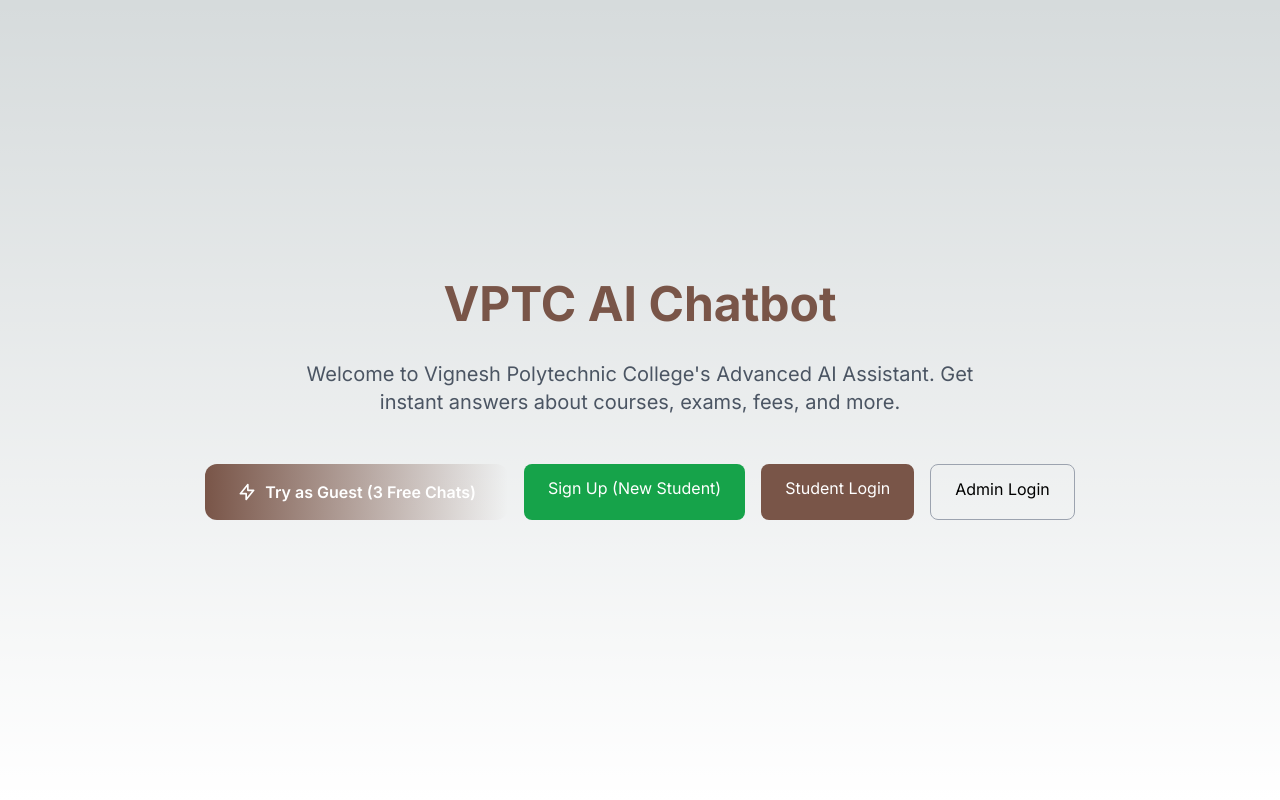
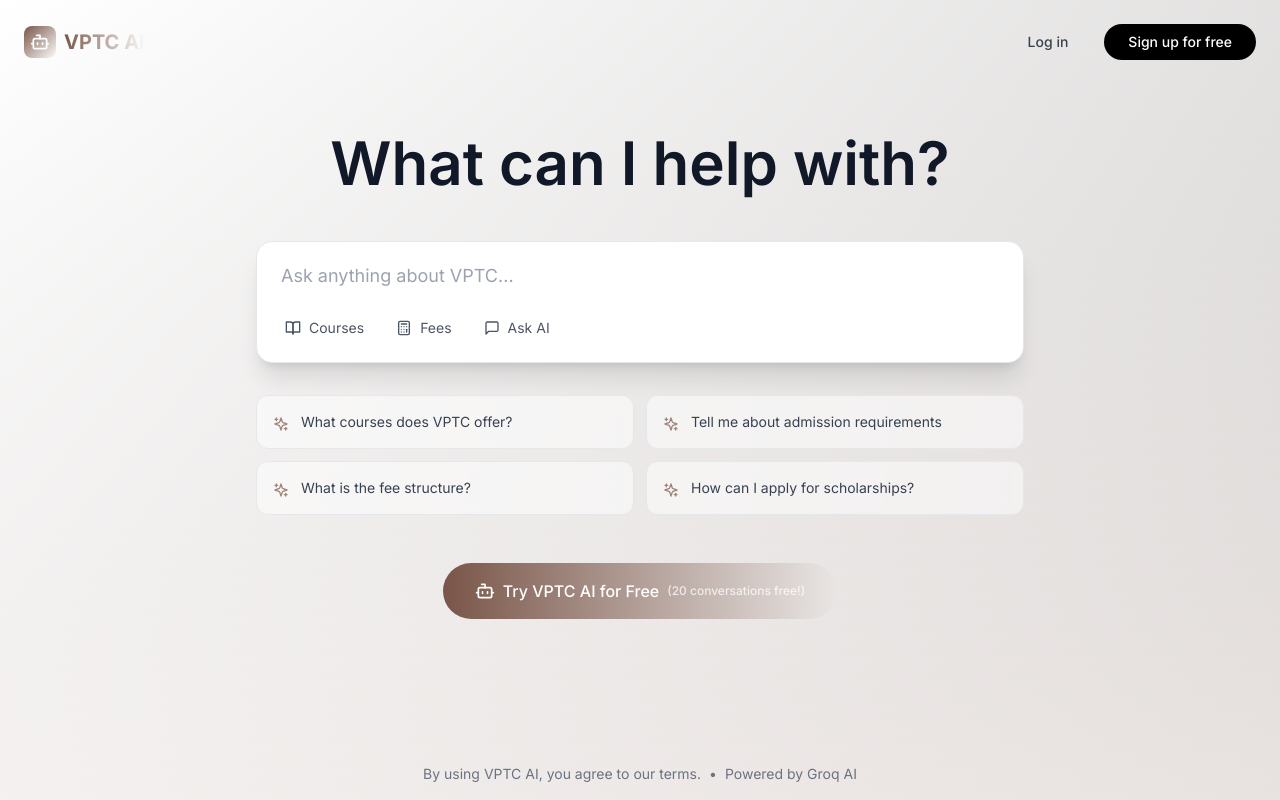
Before and after one commit to sri-vijay-git/vptc-ai-chatbot, a Next.js app in the folder frontend/: page / in a window 1280 px wide. Built offline with nearby package versions, Linux system fonts and the light colour scheme.

Commit message:
Create ChatGPT-like landing page with centered, dynamic design

```diff
--- a/frontend/app/page.tsx
+++ b/frontend/app/page.tsx
@@ -1,35 +1,132 @@
-import Link from "next/link";
+"use client";
 
-export default function Home() {
+import { useRouter } from "next/navigation";
+import { Bot, Sparkles, BookOpen, Calculator, MessageSquare } from "lucide-react";
+
+export default function HomePage() {
+    const router = useRouter();
+
+    const handleGetStarted = () => {
+        router.push("/chat");
+    };
+
+    const exampleQuestions = [
+        "What courses does VPTC offer?",
+        "Tell me about admission requirements",
+        "What is the fee structure?",
+        "How can I apply for scholarships?"
+    ];
+
     return (
-        <main className="flex min-h-screen flex-col items-center justify-center p-24 text-center">
-            <h1 className="text-5xl font-bold mb-8 text-primary">VPTC AI Chatbot</h1>
-            <p className="text-xl mb-12 max-w-2xl text-gray-600 dark:text-gray-300">
-                Welcome to Vignesh Polytechnic College's Advanced AI Assistant.
-                Get instant answers about courses, exams, fees, and more.
-            </p>
+        <div className="min-h-screen bg-gradient-to-br from-white via-secondary-light/30 to-accent/20 dark:from-gray-900 dark:via-gray-800 dark:to-gray-900 flex flex-col">
+            {/* Header */}
+            <header className="w-full p-4 md:p-6 flex justify-between items-center">
+                <div className="flex items-center gap-2">
+                    <div className="w-8 h-8 bg-gradient-to-br from-primary to-primary-dark rounded-lg flex items-center justify-center">
+                        <Bot className="w-5 h-5 text-white" />
+                    </div>
+                    <span className="text-xl font-bold bg-gradient-to-r from-primary to-primary-dark bg-clip-text text-transparent">
+                        VPTC AI
+                    </span>
+                </div>
+                <div className="flex gap-3">
+                    <button
+                        onClick={() => router.push("/login")}
+                        className="px-4 md:px-6 py-2 text-sm font-medium text-gray-700 dark:text-gray-300 hover:text-primary transition-colors"
+                    >
+                        Log in
+                    </button>
+                    <button
+                        onClick={() => router.push("/signup")}
+                        className="px-4 md:px-6 py-2 text-sm font-medium bg-black dark:bg-white text-white dark:text-black rounded-full hover:opacity-90 transition-opacity"
+                    >
+                        Sign up for free
+                    </button>
+                </div>
+            </header>
 
-            <div className="flex gap-4 flex-wrap justify-center">
-                <Link href="/chat"
-                    className="px-8 py-4 bg-gradient-to-r from-primary to-primary-dark text-white rounded-xl font-semibold hover:shadow-lg transition-all transform hover:scale-105 flex items-center gap-2">
-                    <svg className="w-5 h-5" fill="none" stroke="currentColor" viewBox="0 0 24 24">
-                        <path strokeLinecap="round" strokeLinejoin="round" strokeWidth={2} d="M13 10V3L4 14h7v7l9-11h-7z" />
-                    </svg>
-                    Try as Guest (3 Free Chats)
-                </Link>
-                <Link href="/signup"
-                    className="px-6 py-3 bg-green-600 text-white rounded-lg hover:bg-green-700 transition">
-                    Sign Up (New Student)
-                </Link>
-                <Link href="/login"
-                    className="px-6 py-3 bg-primary text-white rounded-lg hover:bg-primary-dark transition">
-                    Student Login
-                </Link>
-                <Link href="/login"
-                    className="px-6 py-3 border border-gray-400 rounded-lg hover:bg-gray-100 dark:hover:bg-gray-800 transition">
-                    Admin Login
-                </Link>
+            {/* Main Content - Centered */}
+            <div className="flex-1 flex flex-col items-center justify-center px-4 pb-20">
+                {/* Main Heading */}
+                <h1 className="text-4xl md:text-5xl lg:text-6xl font-semibold text-gray-900 dark:text-white mb-12 text-center">
+                    What can I help with?
+                </h1>
+
+                {/* Input Box */}
+                <div className="w-full max-w-3xl">
+                    <div className="relative bg-white dark:bg-gray-800 rounded-2xl shadow-xl border border-gray-200 dark:border-gray-700 overflow-hidden hover:border-gray-300 dark:hover:border-gray-600 transition-all">
+                        <input
+                            type="text"
+                            placeholder="Ask anything about VPTC..."
+                            onClick={handleGetStarted}
+                            readOnly
+                            className="w-full px-6 py-5 text-lg bg-transparent outline-none text-gray-900 dark:text-white placeholder-gray-400 cursor-pointer"
+                        />
+
+                        {/* Action Buttons */}
+                        <div className="flex items-center gap-2 px-4 pb-4">
+                            <button
+                                onClick={handleGetStarted}
+                                className="flex items-center gap-2 px-3 py-2 text-sm text-gray-600 dark:text-gray-400 hover:bg-gray-100 dark:hover:bg-gray-700 rounded-lg transition-all"
+                            >
+                                <BookOpen className="w-4 h-4" />
+                                <span className="hidden sm:inline">Courses</span>
+                            </button>
+                            <button
+                                onClick={handleGetStarted}
+                                className="flex items-center gap-2 px-3 py-2 text-sm text-gray-600 dark:text-gray-400 hover:bg-gray-100 dark:hover:bg-gray-700 rounded-lg transition-all"
+                            >
+                                <Calculator className="w-4 h-4" />
+                                <span className="hidden sm:inline">Fees</span>
+                            </button>
+                            <button
+                                onClick={handleGetStarted}
+                                className="flex items-center gap-2 px-3 py-2 text-sm text-gray-600 dark:text-gray-400 hover:bg-gray-100 dark:hover:bg-gray-700 rounded-lg transition-all"
+                            >
+                                <MessageSquare className="w-4 h-4" />
+                                <span className="hidden sm:inline">Ask AI</span>
+                            </button>
+                        </div>
+                    </div>
+
+                    {/* Example Questions */}
+                    <div className="mt-8 grid grid-cols-1 md:grid-cols-2 gap-3">
+                        {exampleQuestions.map((question, idx) => (
+                            <button
+                                key={idx}
+                                onClick={handleGetStarted}
+                                className="text-left p-4 bg-white/50 dark:bg-gray-800/50 backdrop-blur-sm border border-gray-200 dark:border-gray-700 rounded-xl hover:bg-white dark:hover:bg-gray-800 hover:border-primary/50 transition-all group"
+                            >
+                                <div className="flex items-start gap-3">
+                                    <Sparkles className="w-4 h-4 mt-1 text-primary opacity-70 group-hover:opacity-100 transition-opacity flex-shrink-0" />
+                                    <span className="text-sm text-gray-700 dark:text-gray-300 group-hover:text-gray-900 dark:group-hover:text-white">
+                                        {question}
+                                    </span>
+                                </div>
+                            </button>
+                        ))}
+                    </div>
+                </div>
+
+                {/* Try it now CTA */}
+                <div className="mt-12 text-center">
+                    <button
+                        onClick={handleGetStarted}
+                        className="group inline-flex items-center gap-2 px-8 py-4 bg-gradient-to-r from-primary to-primary-dark text-white font-medium rounded-full hover:shadow-lg transition-all transform hover:scale-105"
+                    >
+                        <Bot className="w-5 h-5" />
+                        Try VPTC AI for Free
+                        <span className="text-xs opacity-75">(20 conversations free!)</span>
+                    </button>
+                </div>
             </div>
-        </main>
+
+            {/* Footer */}
+            <footer className="w-full py-4 text-center text-sm text-gray-500 dark:text-gray-400">
+                By using VPTC AI, you agree to our terms.
+                <span className="mx-2">•</span>
+                Powered by Groq AI
+            </footer>
+        </div>
     );
 }
```
